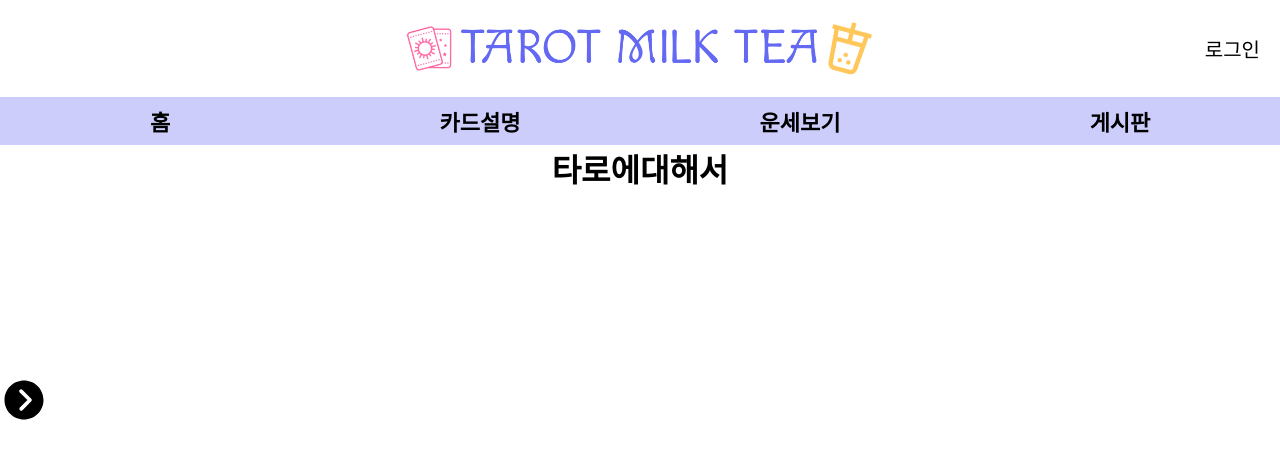
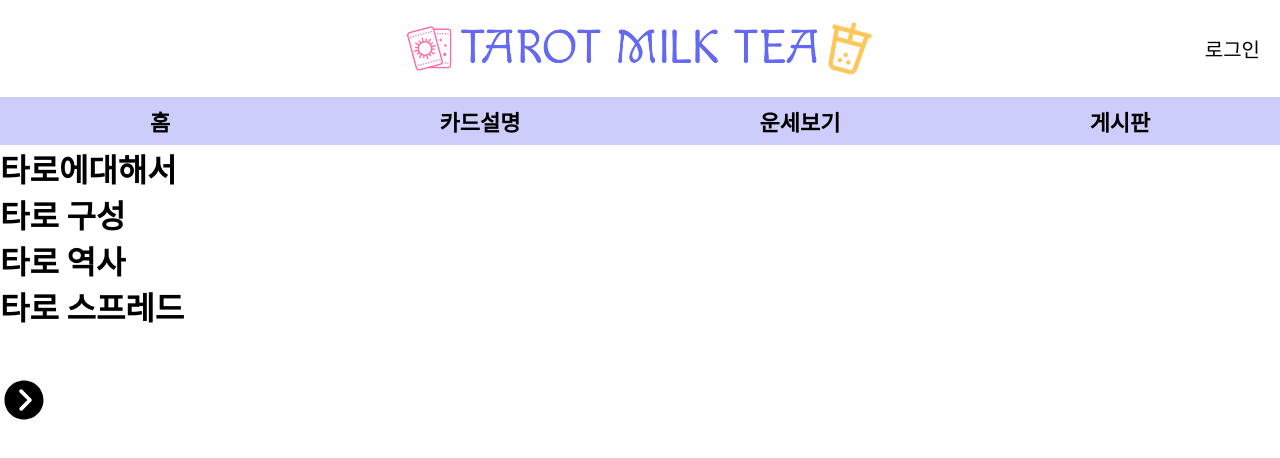
Before and after one commit to KimBeomGi/tarotMilkTea, a React (Create React App) app in the folder frontend/tarotmilktea/: page /explain in a window 1280 px wide. Shown: the top 458 px of the page. Built offline with nearby package versions, Linux system fonts and the light colour scheme.

Commit message:
카드설명 부분 틀 생성

```diff
--- a/frontend/tarotmilktea/src/components/Layout/CardExplainBody1.css
+++ b/frontend/tarotmilktea/src/components/Layout/CardExplainBody1.css
@@ -0,0 +1,3 @@
+.CardExplainBody1{
+  /* text-align: center; */
+}
--- a/frontend/tarotmilktea/src/components/Layout/CardExplainBody1.tsx
+++ b/frontend/tarotmilktea/src/components/Layout/CardExplainBody1.tsx
@@ -13,6 +13,9 @@ function CardExplainBody1() {
   return (
     <div className="CardExplainBody1">
       <h1>타로에대해서</h1>
+      <h1>타로 구성</h1>
+      <h1>타로 역사</h1>
+      <h1>타로 스프레드</h1>
     </div>
   );
 }
--- a/frontend/tarotmilktea/src/components/Layout/CardExplainBody2.tsx
+++ b/frontend/tarotmilktea/src/components/Layout/CardExplainBody2.tsx
@@ -13,6 +13,8 @@ function CardExplainBody2() {
   return (
     <div className="CardExplainBody2">
       <h1>카드설명</h1>
+      <div><h1>카드부분</h1></div>
+      <div><h1>설명부분</h1></div>
     </div>
   );
 }
--- a/frontend/tarotmilktea/src/components/pages/CardExplain.css
+++ b/frontend/tarotmilktea/src/components/pages/CardExplain.css
@@ -133,10 +133,8 @@
 }
 
 .card-explain-body{
-  display: flex;
-  flex-direction: column;
-  justify-content: center;
-  align-items: center;
+  width: 100%;
+  height: 100%;
 }
 .card-explain-cateogry-open{
   height: calc(2rem + 2vmin);
--- a/frontend/tarotmilktea/src/components/pages/CardExplain.tsx
+++ b/frontend/tarotmilktea/src/components/pages/CardExplain.tsx
@@ -1,6 +1,6 @@
 import React, {useEffect, useState} from 'react';
 
-import { Outlet, Link } from "react-router-dom";
+import { Outlet, Link, useNavigate } from "react-router-dom";
 import { useAppSelector, useAppDispatch } from '../../store/hooks'
 
 import "./CardExplain.css"
@@ -104,6 +104,7 @@ function CardExplain() {
   }
   // const count = useAppSelector((state) => state.counter.value)
   const dispatch = useAppDispatch()
+  const navigate = useNavigate()
   const [test1, setTest1] = useState()
   const [isSidebar, setIsSidebar] = useState<boolean>(false)
   // onClick={() => {setIsSidebar(false)}}
@@ -258,7 +259,9 @@ function CardExplain() {
         {/* 큰거 1 */}
         <div
           tabIndex={0}
-          onClick={()  => {}}
+          onClick={()  => {
+            navigate("/explain")
+          }}
           className="card-certi1">
           <h1>타로에대해서</h1>
         </div>
@@ -278,7 +281,7 @@ function CardExplain() {
             <div
               tabIndex={0}
               onClick={() => {
-                //
+                navigate("/explain/1")
               }}
               style={{display: isClickMajorCerti1 ? "flex" : "none"}}
               className="card-certi2" key={i1}>
@@ -318,7 +321,7 @@ function CardExplain() {
               <div
                 tabIndex={0}
                 onClick={() => {
-
+                  navigate("/explain/2")
                 }}
                 style={{display: isClickMinorCerti2[v2] ? "flex" : "none"}}
                 className="card-certi3" key={i3}
```
